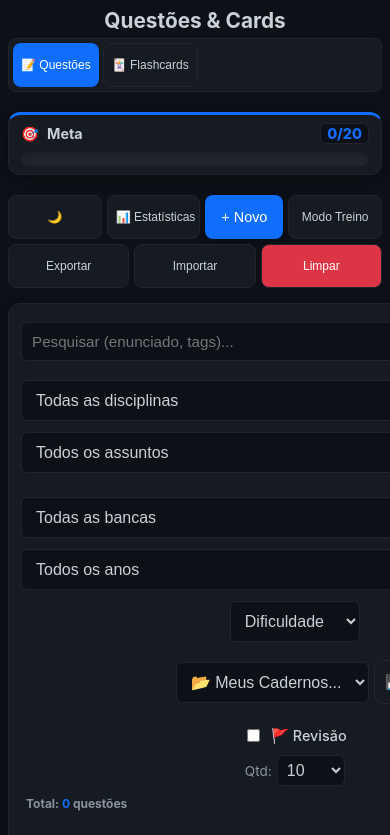
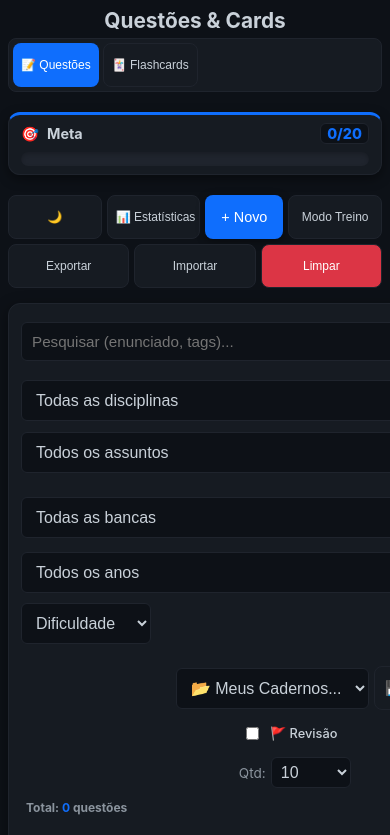
Before and after one commit to walkerdias/banco-de-questoes, a plain HTML site: page index.html in a window 390 px wide. Shown: the top 835 px of the page. Drawn offline with Linux system fonts and the light colour scheme.

Commit message:
Add files via upload

```diff
--- a/index.html
+++ b/index.html
@@ -94,7 +94,7 @@
                 </select>
             </div>
 
-            <div class="search" style="margin-top: 5px; display:flex; align-items:center; gap: 10px; flex-wrap: wrap;">
+            <div class="search filtros-avancados" style="margin-top: 5px; display:flex; align-items:center; gap: 10px; flex-wrap: wrap;">
                 <div class="notebook-controls" style="display: flex; gap: 5px; flex-grow: 1; align-items: center;">
                     <select id="savedFilters" style="margin: 0; min-width: 150px;">
                         <option value="">📂 Meus Cadernos...</option>
--- a/style.css
+++ b/style.css
@@ -429,6 +429,106 @@ input[type="text"], input[type="number"], textarea, select { width: 100%; paddin
 /* ------------------------------------- */
 
 /* ================================
+   CORREÇÃO DOS FILTROS NO MOBILE
+   ================================ */
+
+@media (max-width: 768px) {
+  /* Container principal dos filtros avançados */
+  .search:has(#fDificuldade) {
+    flex-direction: row !important;
+    justify-content: flex-start !important;
+    align-items: center !important;
+    flex-wrap: wrap !important;
+    gap: 10px !important;
+  }
+
+  /* Filtros individuais - mantém alinhamento à esquerda */
+  #fDificuldade,
+  .notebook-controls,
+  .checkbox-label,
+  #fQtdTreino {
+    flex: 0 1 auto !important;
+    margin: 2px 0 !important;
+    text-align: left !important;
+    justify-content: flex-start !important;
+  }
+
+  /* Container dos cadernos */
+  .notebook-controls {
+    display: flex !important;
+    flex-direction: row !important;
+    gap: 5px !important;
+    align-items: center !important;
+    min-width: 200px !important;
+  }
+
+  /* Select dos cadernos */
+  #savedFilters {
+    min-width: 150px !important;
+    flex: 1 !important;
+  }
+
+  /* Botões dos cadernos */
+  #btnSaveFilter,
+  #btnDeleteFilter {
+    flex: 0 0 auto !important;
+    width: auto !important;
+  }
+
+  /* Checkbox de revisão */
+  .checkbox-label {
+    white-space: nowrap !important;
+    margin-right: 10px !important;
+  }
+
+  /* Select de quantidade */
+  #fQtdTreino {
+    width: auto !important;
+    min-width: 80px !important;
+  }
+
+  /* Label da quantidade */
+  label[for="fQtdTreino"] {
+    white-space: nowrap !important;
+    margin: 0 !important;
+  }
+}
+
+/* Para telas muito pequenas, ajuste adicional */
+@media (max-width: 480px) {
+  .search:has(#fDificuldade) {
+    gap: 8px !important;
+  }
+
+  .notebook-controls {
+    min-width: 180px !important;
+    flex-wrap: wrap !important;
+  }
+
+  #savedFilters {
+    min-width: 120px !important;
+  }
+
+  .checkbox-label {
+    font-size: 0.8rem !important;
+  }
+}
+
+/* Garantir que os filtros fiquem alinhados à esquerda em todas as telas */
+.top-bar .search {
+    justify-content: flex-start;
+    align-items: flex-start;
+}
+
+/* Container específico dos filtros avançados */
+.search:has(#fDificuldade) {
+    display: flex;
+    align-items: center;
+    gap: 15px;
+    flex-wrap: wrap;
+}
+
+/* ================================
    RESPONSIVIDADE MOBILE
    ================================ */
 
```
